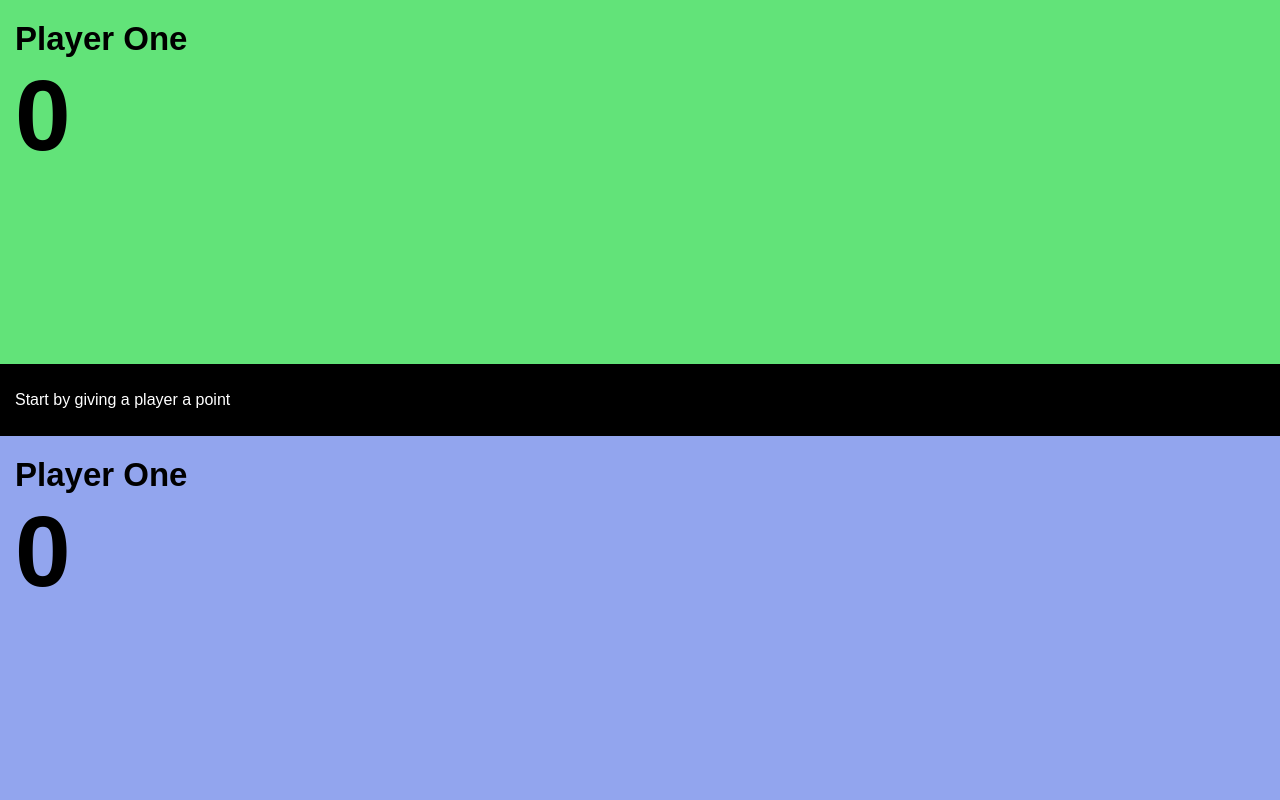
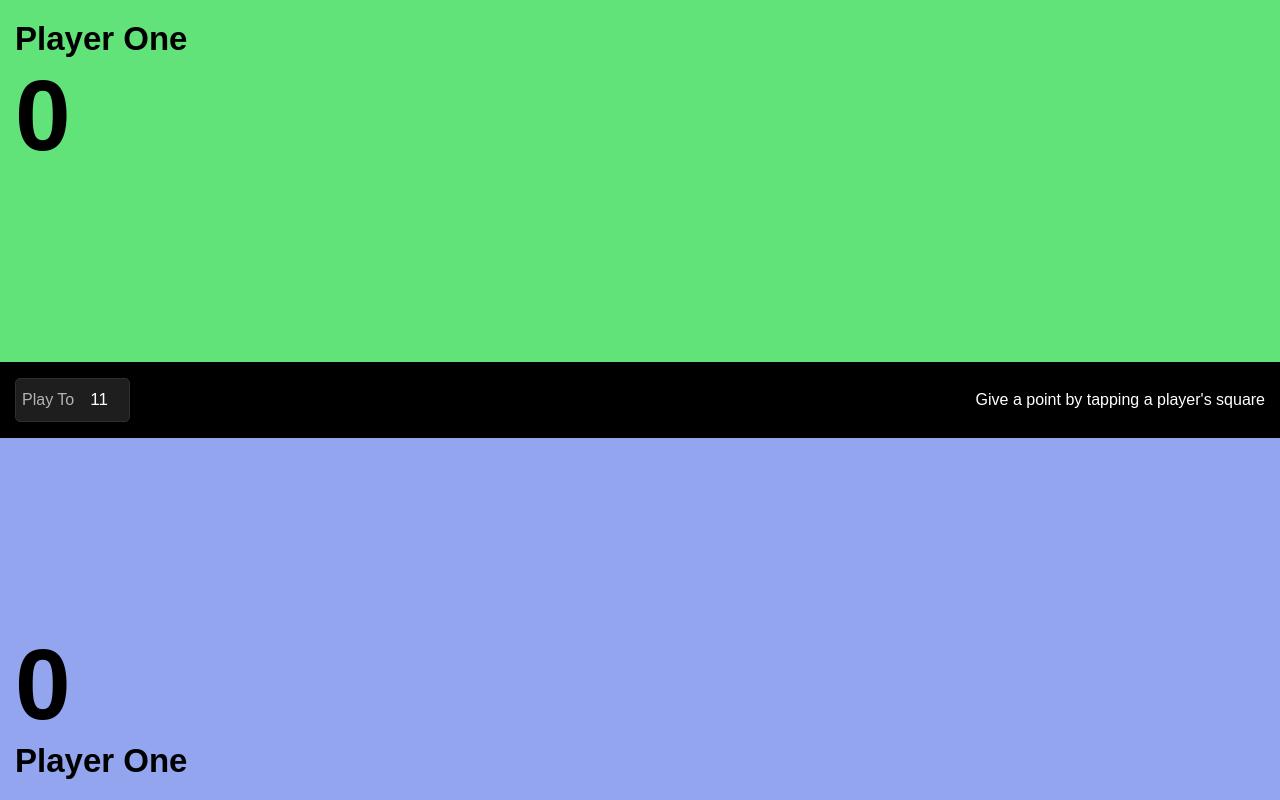
Before and after one commit to notnotjake/table-top, a plain HTML site: page index.html in a window 1280 px wide. Drawn offline with nearby package versions, Linux system fonts and the light colour scheme; a web font is replaced by a local one.

Commit message:
feat: set winning score

```diff
--- a/app.js
+++ b/app.js
@@ -47,6 +47,11 @@ function gameButton () {
 	}
 }
 
+document.querySelector('#play-to-wrapper').addEventListener('click', () => {
+	document.querySelector('#play-to-input').focus()
+	document.querySelector('#play-to-input').select()
+})
+
 document.querySelector('.game').addEventListener('click', () => {
 	gameButton()
 })
--- a/index.html
+++ b/index.html
@@ -22,17 +22,25 @@
 
 	<body>
 		<div class="player-card p1" id="p1-card">
-			<h2 id="p1-name">Player One</h2>
-			<h1 id="p1-score">0
+			<div class="player-text">
+				<h2 id="p1-name">Player One</h2>
+				<h1 id="p1-score">0</h1>
+			</div>
 		</div>
 
 		<div class="game">
-			<p id="game-button">Start by giving a player a point
+			<div id="play-to-wrapper">
+				<p>Play To</p>
+				<input id="play-to-input" type="number" pattern="[0-9]*" placeholder="Play To" value="11"/>
+			</div>
+			<p id="game-button">Give a point by tapping a player's square</p>
 		</div>
 
 		<div class="player-card p2" id="p2-card">
-			<h2 id="p2-name">Player One</h2>
-			<h1 id="p2-score">0
+			<div class="player-text">
+				<h1 id="p2-score">0</h1>
+				<h2 id="p2-name">Player One</h2>
+			</div>
 		</div>
 
 		<script type="text/javascript" src="app.js"></script>
--- a/style.css
+++ b/style.css
@@ -26,22 +26,27 @@ body {
 .player-card {
 	padding: 20px 15px;
 	height: 45%;
+	display: flex;
 }
 .game {
 	display: flex;
 	align-items: center;
-	padding-left: 15px;
+	justify-content: space-between;
+	padding: 2px 15px;
 	height: 10%;
 	background-color: black;
 	color: #ffffff;
 }
+#game-button {
+	font-weight: 500;
+}
 
-.player-card > h2 {
+.player-card h2 {
 	font-size: 33px;
 	margin: 0;
 	padding: 0;
 }
-.player-card > h1 {
+.player-card h1 {
 	font-size: 100px;
 	margin: 0;
 	padding: 0;
@@ -53,3 +58,34 @@ body {
 .p2 {
 	background-color: #92A5EE;
 }
+
+.p2 .player-text {
+	align-self: flex-end;
+}
+
+
+#play-to-wrapper {
+	background-color: #1e1e1e;
+	border: 1px solid #303030;
+	border-radius: 5px;
+	display: flex;
+	align-items: center;
+	height: clamp(25px, 60%, 45px);
+	padding-left: 6px;
+	margin-right: 15px;
+}
+#play-to-wrapper p {
+	color: #b3b3b3;
+	width: 55px;
+}
+input {
+	background-color: transparent;
+	border: none;
+	height: 100%;
+	width: 40px;
+	padding: 4px 6px;
+	font-size: 17px;
+	font-weight: 500;
+	text-align: right;
+	color: #ffffff;
+}
```
